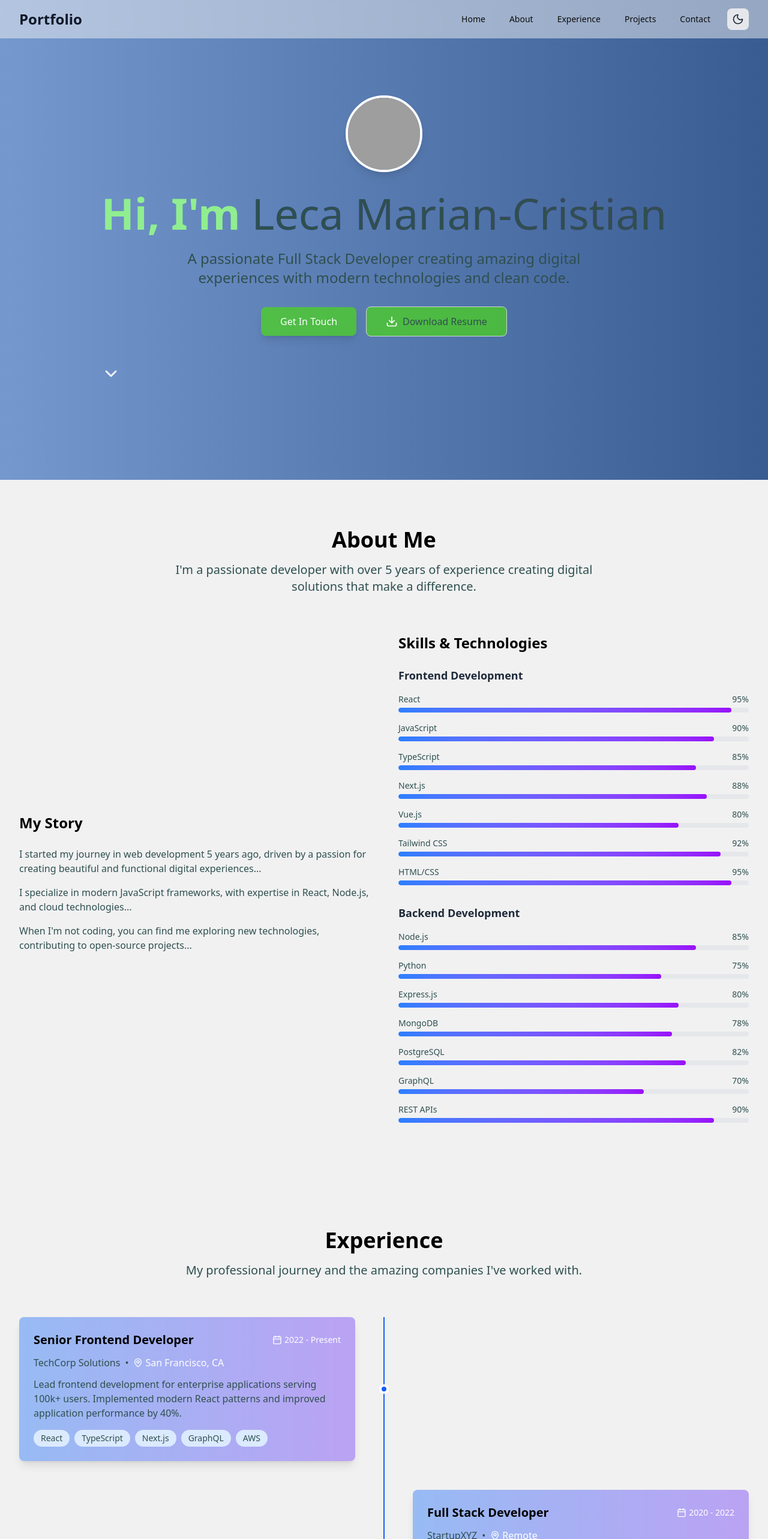
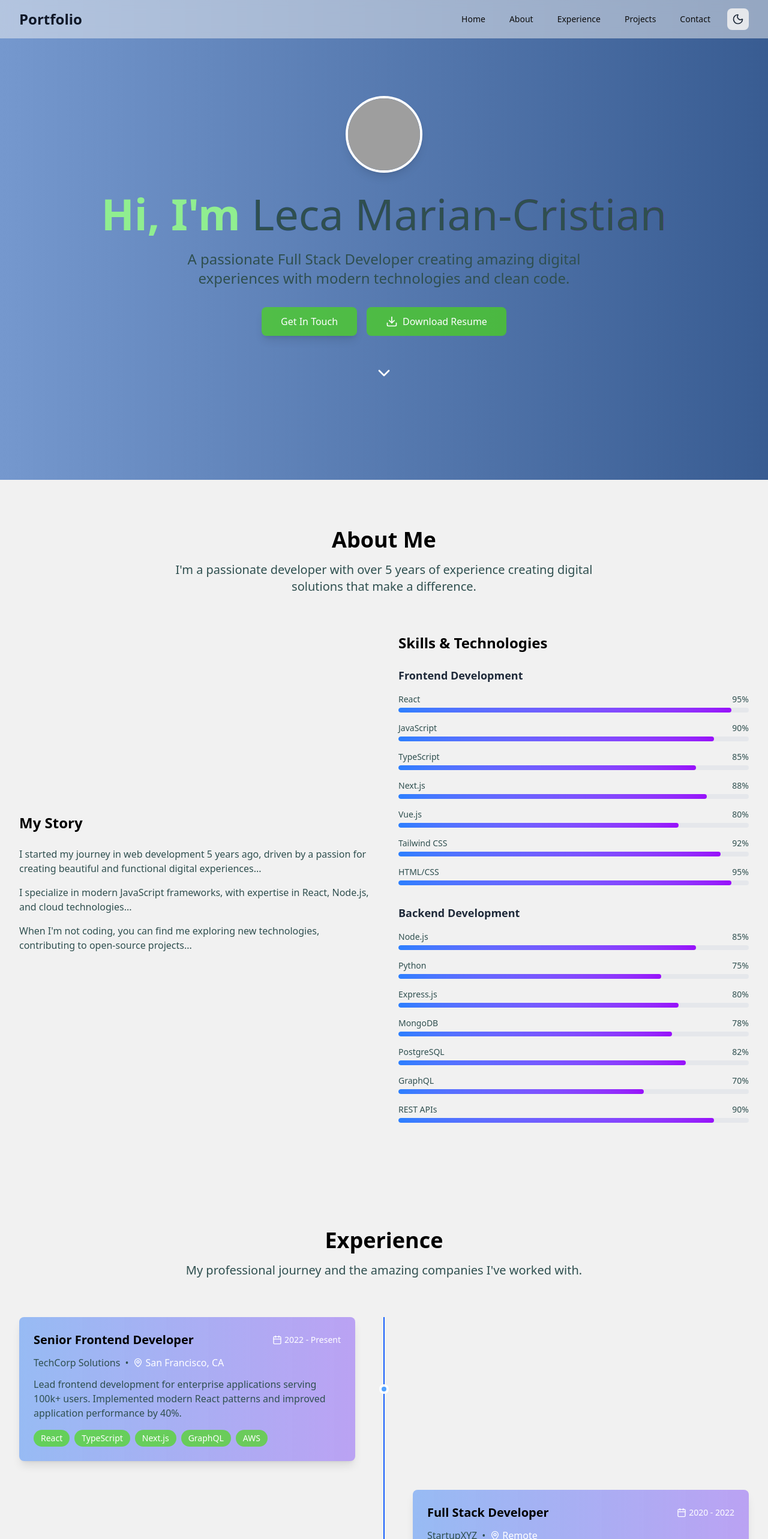
Before and after one commit to cristileca/my-portofolio, a React (Vite) app in the folder portofolio/: page / in a window 1280 px wide. Shown: the top 2566 px of the page at 60% size. Built offline with nearby package versions, Linux system fonts and the light colour scheme; grey boxes are pictures that could not be loaded.

Commit message:
tweks in color schema and added experient section animations

```diff
--- /dev/null
+++ b/portofolio/src/components/ExperienceItem.jsx
@@ -0,0 +1,73 @@
+import { useRef, useState, useEffect } from "react";
+import { Calendar, MapPin } from "lucide-react";
+
+const ExperienceItem = ({ exp, index }) => {
+  const ref = useRef();
+  const [isVisible, setIsVisible] = useState(false);
+
+  useEffect(() => {
+    const observer = new IntersectionObserver(
+      ([entry]) => setIsVisible(entry.isIntersecting),
+      {
+        threshold: 0.4,
+        rootMargin: "-10% 0px -10% 0px", // triggers near center vertically
+      }
+    );
+    if (ref.current) observer.observe(ref.current);
+    return () => observer.disconnect();
+  }, []);
+
+return (
+    <div
+        ref={ref}
+        className={`relative flex items-center transition-all duration-700 ease-in-out
+            ${index % 2 === 0 ? "md:flex-row" : "md:flex-row-reverse"}
+            ${isVisible
+                ? "opacity-100 translate-x-0"
+                : index % 2 === 0
+                    ? "opacity-0 translate-x-12"
+                    : "opacity-0 -translate-x-12"}
+        `}
+    >
+        {/* Timeline dot */}
+        <div className="absolute left-4 md:left-1/2 transform -translate-x-1/2 w-4 h-4 bg-blue-400 rounded-full border-4 border-white dark:border-gray-800 z-10"></div>
+
+        {/* Content */}
+        <div className={`ml-12 md:ml-0 md:w-1/2 ${index % 2 === 0 ? "md:pr-12" : "md:pl-12"}`}>
+            <div className="bg-white job dark:bg-gray-900 p-6 rounded-lg shadow-lg hover:shadow-xl transition-shadow duration-300">
+                <div className="flex flex-col sm:flex-row sm:items-center sm:justify-between mb-3">
+                    <h3 className="text-xl font-bold text-gray-900 dark:text-white">{exp.title}</h3>
+                    <div className="flex items-center text-sm text-gray-500 dark:text-gray-400 mt-1 sm:mt-0">
+                        <Calendar size={16} className="mr-1" />
+                        {exp.duration}
+                    </div>
+                </div>
+
+                <div className="flex items-center text-blue-600 dark:text-blue-400 mb-3">
+                    <span className="font-semibold">{exp.company}</span>
+                    <span className="mx-2">•</span>
+                    <div className="flex items-center">
+                        <MapPin size={16} className="mr-1" />
+                        {exp.location}
+                    </div>
+                </div>
+
+                <p className="text-gray-600 dark:text-gray-300 mb-4">{exp.description}</p>
+
+                <div className="flex flex-wrap gap-2">
+                    {exp.technologies.map((tech) => (
+                        <span
+                            key={tech}
+                            className="px-3 technologies py-1 media bg-blue-100 dark:bg-blue-900 text-blue-800 dark:text-blue-200 rounded-full text-sm font-medium"
+                        >
+                            {tech}
+                        </span>
+                    ))}
+                </div>
+            </div>
+        </div>
+    </div>
+);
+};
+
+export default ExperienceItem;
--- a/portofolio/src/components/Footer.jsx
+++ b/portofolio/src/components/Footer.jsx
@@ -19,7 +19,7 @@ const Footer = () => {
                 href={href}
                 target="_blank"
                 rel="noopener noreferrer"
-                className="text-gray-600 dark:text-gray-400 hover:text-blue-600 dark:hover:text-blue-400 transition-colors duration-200 transform hover:scale-110"
+                className="text-gray-600 media dark:text-gray-400 hover:text-blue-600 dark:hover:text-blue-400 transition-colors duration-200 transform hover:scale-110"
                 aria-label={label}
               >
                 <Icon size={24} />
--- a/portofolio/src/index.css
+++ b/portofolio/src/index.css
@@ -237,3 +237,38 @@ html {
     font-weight: 700;
     font-size: 1rem;
 }
+
+.dark .technologies{
+  background: #4ada12ad;
+  color:#ffffff;
+  border:none;
+}
+
+.dark .testimonials{
+  background: linear-gradient(to right , #3b83f67e, #8a5cf686);
+  color:#ffffff;
+  border:none;
+}
+
+.dark .testimonials p{
+  color: #000;
+  font-weight: 500;
+}
+
+.dark .testimonials h4{
+  color: #000;
+  font-weight: 700;
+}
+
+.dark .buttons{
+  color:white;
+}
+
+.dark .download {
+  border:none;
+  color: white;
+}
+
+.dark .down-arrow{
+  background: none;
+}
--- a/portofolio/src/sections/Contact.jsx
+++ b/portofolio/src/sections/Contact.jsx
@@ -161,10 +161,10 @@ const Contact = () => {
 
               <button
                 type="submit"
-                className="w-full bg-blue-600 hover:bg-blue-700 text-white px-8 py-3 rounded-lg font-medium transition-all duration-200 transform hover:scale-105 shadow-lg flex items-center justify-center space-x-2"
+                className="w-full technologies bg-blue-600 hover:bg-blue-700 text-white px-8 py-3 rounded-lg font-medium transition-all duration-200 transform hover:scale-105 shadow-lg flex items-center justify-center space-x-2"
               >
                 <Send size={20} />
-                <span>Send Message</span>
+                <span className="buttons ">Send Message</span>
               </button>
             </form>
           </div>
--- a/portofolio/src/sections/Experience.jsx
+++ b/portofolio/src/sections/Experience.jsx
@@ -1,5 +1,6 @@
 import { Calendar, MapPin } from "lucide-react"
 import { experience } from "../data/experience"
+import ExperienceItem from "../components/ExperienceItem"
 
 const Experience = () => {
   return (
@@ -18,51 +19,7 @@ const Experience = () => {
 
           <div className="space-y-12">
             {experience.map((exp, index) => (
-              <div
-                key={exp.id}
-                className={`relative flex items-center ${
-                  index % 2 === 0 ? "md:flex-row" : "md:flex-row-reverse"
-                } animate-fadeInUp hover:animate-fadeInUp`}
-                style={{ animationDelay: `${index * 0.2}s` }}
-              >
-                {/* Timeline dot */}
-                <div className="absolute left-4 md:left-1/2 transform -translate-x-1/2 w-4 h-4 bg-blue-600 rounded-full border-4 border-white dark:border-gray-800 z-10"></div>
-
-                {/* Content */}
-                <div className={`ml-12 md:ml-0 md:w-1/2 ${index % 2 === 0 ? "md:pr-12" : "md:pl-12"}`}>
-                  <div className="bg-white job dark:bg-gray-900 p-6 rounded-lg shadow-lg hover:shadow-xl transition-shadow duration-300">
-                    <div className="flex flex-col sm:flex-row sm:items-center sm:justify-between mb-3">
-                      <h3 className="text-xl bg-none font-bold text-gray-900 dark:text-white">{exp.title}</h3>
-                      <div className="flex items-center text-sm text-gray-500 dark:text-gray-400 mt-1 sm:mt-0">
-                        <Calendar size={16} className="mr-1" />
-                        {exp.duration}
-                      </div>
-                    </div>
-
-                    <div className="flex items-center text-blue-600 dark:text-blue-400 mb-3">
-                      <span className="font-semibold">{exp.company}</span>
-                      <span className="mx-2">•</span>
-                      <div className="flex items-center">
-                        <MapPin size={16} className="mr-1" />
-                        {exp.location}
-                      </div>
-                    </div>
-
-                    <p className="text-gray-600 dark:text-gray-300 mb-4">{exp.description}</p>
-
-                    <div className="flex flex-wrap gap-2">
-                      {exp.technologies.map((tech) => (
-                        <span
-                          key={tech}
-                          className="px-3 py-1 bg-blue-100 dark:bg-blue-900 text-blue-800 dark:text-blue-200 rounded-full text-sm font-medium"
-                        >
-                          {tech}
-                        </span>
-                      ))}
-                    </div>
-                  </div>
-                </div>
-              </div>
+              <ExperienceItem key={exp.id} exp={exp} index={index} />
             ))}
           </div>
         </div>
--- a/portofolio/src/sections/Hero.jsx
+++ b/portofolio/src/sections/Hero.jsx
@@ -37,17 +37,17 @@ const Hero = () => {
               href="/resume.pdf"
               target="_blank"
               rel="noopener noreferrer"
-              className="flex items-center space-x-2 bg-white dark:bg-gray-800 text-gray-900 dark:text-white px-8 py-3 rounded-lg font-medium border border-gray-300 dark:border-gray-600 hover:shadow-lg transition-all duration-200 transform hover:scale-105"
+              className="flex items-center download space-x-2 bg-white dark:bg-gray-800 text-gray-900 dark:text-white px-8 py-3 rounded-lg font-medium border border-gray-300 dark:border-gray-600 hover:shadow-lg transition-all duration-200 transform hover:scale-105"
             >
               <Download size={20} />
-              <span>Download Resume</span>
+              <span className="download">Download Resume</span>
             </a>
           </div>
 
-          <div className="animate-bounce-slow">
+          <div className="animate-bounce-slow w-full flex justify-center mt-8">
             <a
               href="#about"
-              className="text-gray-600 dark:text-gray-400 hover:text-blue-600 dark:hover:text-blue-400 transition-colors duration-200"
+              className="text-gray-600 down-arrow dark:text-gray-400 hover:text-blue-600 dark:hover:text-blue-400 transition-colors duration-200"
             >
               <ChevronDown size={32} />
             </a>
--- a/portofolio/src/sections/Testimonials.jsx
+++ b/portofolio/src/sections/Testimonials.jsx
@@ -16,7 +16,7 @@ const Testimonials = () => {
           {testimonials.map((testimonial, index) => (
             <div
               key={testimonial.id}
-              className="bg-white dark:bg-gray-900 p-6 rounded-lg shadow-lg hover:shadow-xl transition-all duration-300 transform hover:-translate-y-2 animate-fadeInUp"
+              className="bg-white testimonials dark:bg-gray-900 p-6 rounded-lg shadow-lg hover:shadow-xl transition-all duration-300 transform hover:-translate-y-2 animate-fadeInUp"
               style={{ animationDelay: `${index * 0.1}s` }}
             >
               <div className="flex items-center mb-4">
```
